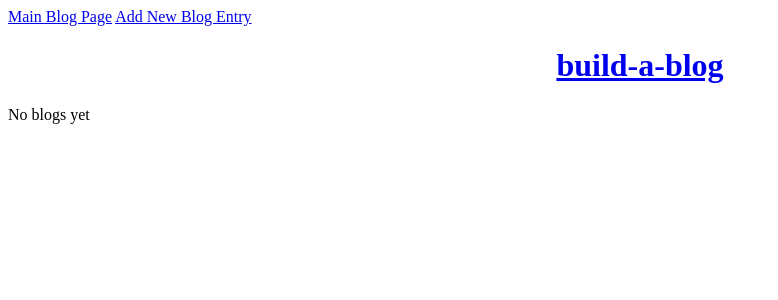
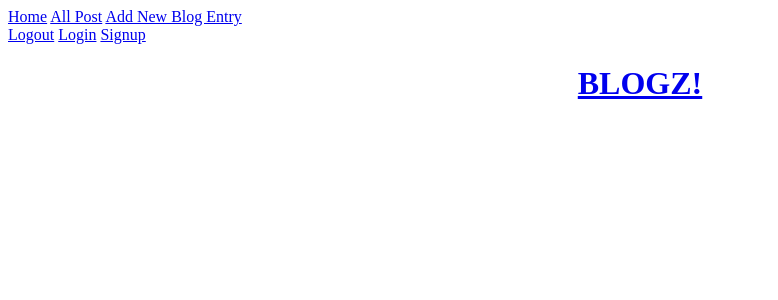
Before and after one commit to GaryWLodge/Blogz, a Flask app: page / in a window 1280 px wide. Shown: the top 300 px of the page, without its empty margins (0-778 px from the left). Run offline with Flask 2, Linux system fonts and the light colour scheme; data that the repository does not hold is empty.

Commit message:
finished just need to add css

```diff
--- a/main.py
+++ b/main.py
@@ -3,37 +3,59 @@ from flask_sqlalchemy import SQLAlchemy
 
 app = Flask(__name__)
 app.config['DEBUG'] = True
-app.config['SQLALCHEMY_DATABASE_URI'] = 'mysql+pymysql://build-a-blog:launchcode@localhost:8889/build-a-blog'
+app.config['SQLALCHEMY_DATABASE_URI'] = 'mysql+pymysql://Blogz:launchcode@localhost:8889/Blogz'
 app.config['SQLALCHEMY_ECHO'] = True
 
 db = SQLAlchemy(app)
+
+app.secret_key = 'fhshshhah746J6HHCb13'
 
 class Blog(db.Model):
 
     id = db.Column(db.Integer, primary_key=True)
     title = db.Column(db.String(120))
     body = db.Column(db.Text)
+    owner_id = db.Column(db.Integer, db.ForeignKey('user.id'))
 
 
-    def __init__(self, title, body):
+    def __init__(self, title, body, owner):
         self.title = title
         self.body = body
+        self.owner = owner
 
+
+class User(db.Model):
+
+    id = db.Column(db.Integer, primary_key=True)
+    username = db.Column(db.String(120))
+    password = db.Column(db.String(120))
+    blogs = db.relationship('Blog', backref='owner')
+
+    def __init__(self, username, password):
+        self.username = username
+        self.password = password
 
 
 @app.route('/blog')
 def blog():
 
+    users = User.query.all()
+
+    if request.args.get('id'):
+        id = request.args.get('id')
+        blogs = Blog.query.filter_by(id=id).all()
+        return render_template('one_blog.html',blogs=blogs, users=users)
+
+    elif request.args.get('user'):
+        user = request.args.get('user')
+        owner = User.query.filter_by(username=user).first()
+        blogs = Blog.query.filter_by(owner=owner).all()
+        return render_template('blog.html',blogs=blogs, users=users)
 
 
-    if not request.args.get('id'):
+    else:
         blogs = Blog.query.all()
-        return render_template('blog.html',blogs=blogs)
-
-    else:
-        id = request.args.get('id')
-        blogs = Blog.query.filter_by(id=id).all()
-        return render_template('one_blog.html',blogs=blogs)
+        return render_template('blog.html',blogs=blogs,users=users)
 
 
 @app.route('/newpost', methods=['POST', 'GET'])
@@ -48,17 +70,18 @@ def newpost():
 
         if title == '':
             title_error = 'Enter a Title'
-            title = title
+
 
 
         if body == '':
             body_error = 'Enter some Text'
-            body = body
+
 
 
 
         if not title_error and not body_error:
-            new_blog = Blog(title,body)
+            owner = User.query.filter_by(username=session['username']).first()
+            new_blog = Blog(title,body,owner)
             db.session.add(new_blog)
             db.session.commit()
 
@@ -73,12 +96,119 @@ def newpost():
 
 
 
+@app.route('/signup', methods=['POST', 'GET'])
+def signup():
+
+    username_error = ''
+    password_error = ''
+    ver_password_error = ''
+
+    if request.method == 'POST':
+        username = request.form['username']
+        password = request.form['password']
+        ver_password = request.form['ver_password']
+
+        existing_user = User.query.filter_by(username=username).first()
+
+        if username == '' or len(username) < 3 or len(username) > 20 or ' ' in username:
+            username_error = 'Enter a valid Username'
+            username = username
+
+        if password == '' or len(password) < 3 or len(password) > 20 or ' ' in password:
+            password_error = 'Enter a valid Password'
+            password = ''
+
+        if ver_password == '' or len(ver_password) < 3 or len(ver_password) > 20 or ' ' in ver_password:
+            ver_password_error = 'Enter a valid Password'
+            ver_password = ''
+
+        if ver_password != password:
+            ver_password_error = 'Passwords do not match'
+            ver_password = ''
+
+        if existing_user:
+            flash('Username already exist', 'error')
+
+
+        if not existing_user and not username_error and not password_error and not ver_password_error:
+            new_user = User(username, password)
+            db.session.add(new_user)
+            db.session.commit()
+            session['username'] = username
+            return redirect('/newpost')
+        else:
+
+            return render_template('signup.html', username=username, password=password, ver_password=ver_password,
+    username_error=username_error, password_error=password_error, ver_password_error=ver_password_error, )
+
+
+
+    return render_template('signup.html')
+
+
+@app.route('/login', methods=['POST', 'GET'])
+def login():
+
+    username_error = ''
+    password_error = ''
+
+    if request.method == 'POST':
+        username = request.form['username']
+        password = request.form['password']
+        user = User.query.filter_by(username=username).first()
+        existing_user = User.query.filter_by(username=username).first()
+
+
+        if username == '' or len(username) < 3 or len(username) > 20 or ' ' in username:
+            username_error = 'Enter a valid Username'
+            username = username
+
+        if password == '' or len(password) < 3 or len(password) > 20 or ' ' in password:
+            password_error = 'Enter a valid Password'
+            password = ''
+
+        if user and user.password != password or not existing_user:
+            flash('User Password incorrect or user does not exist')
+
+
+        if user and user.password == password and not username_error and not password_error:
+            session['username'] = username
+            flash('Logged In')
+
+            return redirect('/newpost')
+        else:
+            return render_template('login.html', username=username, password=password, username_error=username_error, password_error=password_error)
+
+
+
+    return render_template('login.html')
+
+
+@app.before_request
+def require_login():
+    allowed_routes = ['login', 'signup', 'blog', 'index']
+    if request.endpoint not in allowed_routes and 'username' not in session:
+        return redirect('/login')
+
+
+@app.route('/logout')
+def logout():
+
+    del session['username']
+    return redirect('/blog')
+
+
 
 
 @app.route('/', methods=['POST', 'GET'])
 def index():
 
-    return render_template('blog.html')
+    #username = request.args.get('username')
+    users = User.query.all()
+    blogs = Blog.query.all()
+    return render_template('index.html',users=users, blogs=blogs)
+
+
 
 
 
--- a/templates/base.html
+++ b/templates/base.html
@@ -2,10 +2,17 @@
 <html>
     <head>
         <nav>
-                <a href='/blog'>Main Blog Page</a>
+                <a href='/'>Home</a>
+                <a href='/blog'>All Post</a>
                 <a href='/newpost'>Add New Blog Entry</a>
+                <div align="right"></div>
+                <a href='/logout'>Logout</a>
+                <a href='/login'>Login</a>
+                <a href='/signup'>Signup</a>
+                </div>
+
         </nav>
-        <title>build-a-blog</title>
+        <title>BLOGZ!</title>
         <style type="text/css">
             .error {
                 color: red;
@@ -13,7 +20,11 @@
         </style>
     </head>
     <body>
-
+        {% with messages = get_flashed_messages(with_categories=True) %}
+          {% for category,message in messages %}
+             <li class="{{category}}">{{message}}</li>
+          {% endfor %}
+       {% endwith %}
 
         {% block content %}
         {% endblock %}
--- a/templates/blog.html
+++ b/templates/blog.html
@@ -4,7 +4,7 @@
 <title>build-a-blog</title>
 <center>
     <h1>
-        <a href="/blog">build-a-blog</a>
+        <a href="/blog">BLOGZ!</a>
     </h1>
 </center>
 {% if blogs|length == 0: %}
@@ -15,8 +15,13 @@
            {% for blog in blogs %}
             <h1><a href="/blog?id={{blog.id}}">{{ blog.title }}</a></h1>
             {{ blog.body }}
+                {% for user in users %}
+                    {% if blog.owner_id == user.id : %}
+                        <i><h6>written by </i><a href="/blog?user={{user.username}}">{{ user.username }}</a></h6>
+                    {% endif %}
+                {% endfor %}
+
             <hr />
-
            {% endfor %}
 
 {% endif %}
--- /dev/null
+++ b/templates/index.html
@@ -0,0 +1,18 @@
+{% extends "base.html" %}
+
+{% block content %}
+
+<title>build-a-blog</title>
+<center>
+    <h1>
+        <a href="/blog">BLOGZ!</a>
+    </h1>
+</center>
+
+    {% for user in users %}
+      <ul><h1><li><a href="/blog?user={{user.username}}">{{ user.username }}</a></li></h1><ul>
+
+
+    {% endfor %}
+
+{% endblock %}
--- a/templates/newpost.html
+++ b/templates/newpost.html
@@ -2,10 +2,10 @@
 
 {% block content %}
 <form method="post">
-    <title>Add-a-blog</title>
+    <title>Add-A-BLOGZ!</title>
 <center>
     <h1>
-        <a href="/newpost">Add-a-blog</a>
+        <a href="/newpost">Add-A-BLOGZ!</a>
     </h1>
 </center>
             <label>Title your blog:
```
Also changed, not shown: templates/login.html (added, +27 -0 lines), templates/one_blog.html (+8 -1 lines), templates/signup.html (added, +34 -0 lines), templates/singleUser.html (added, +7 -0 lines).
